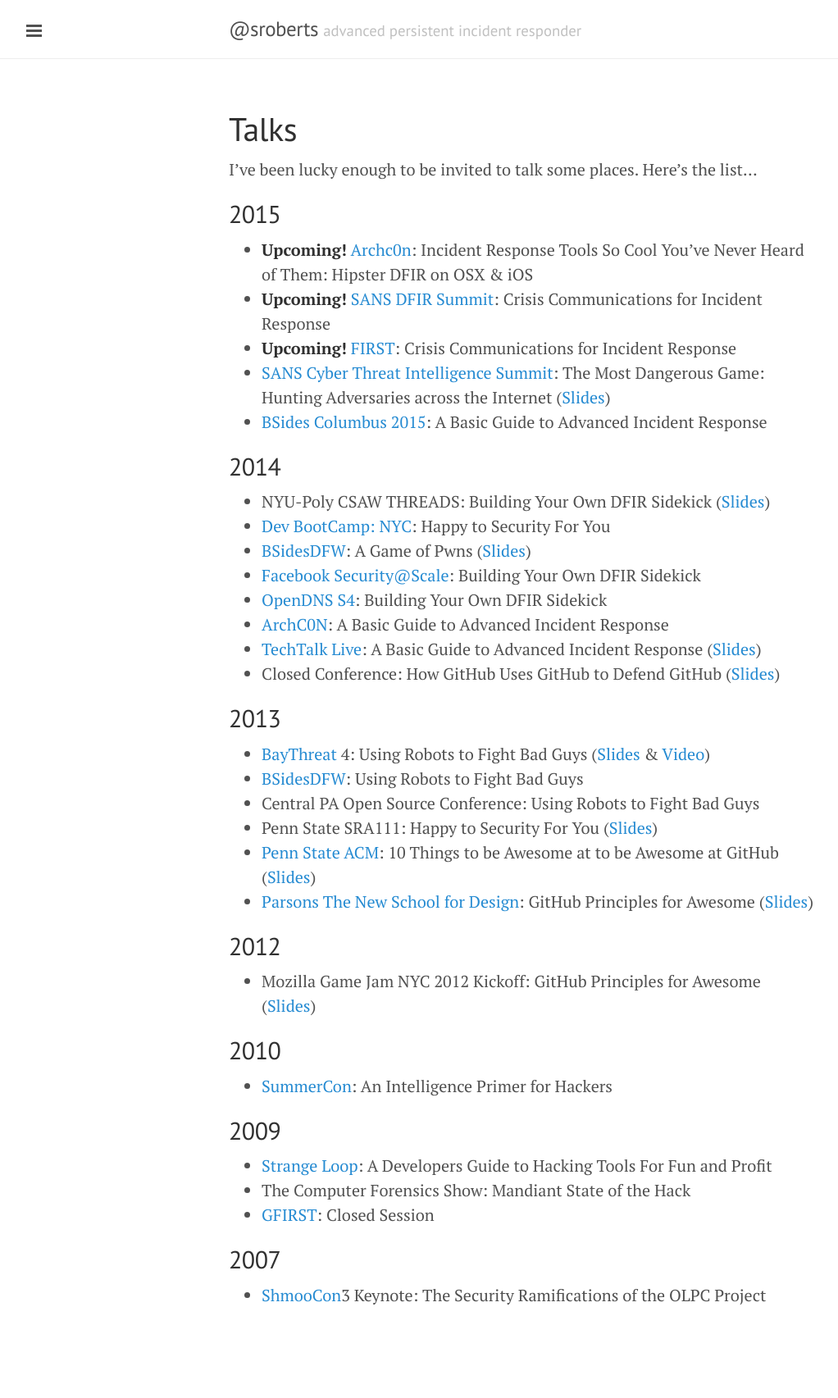
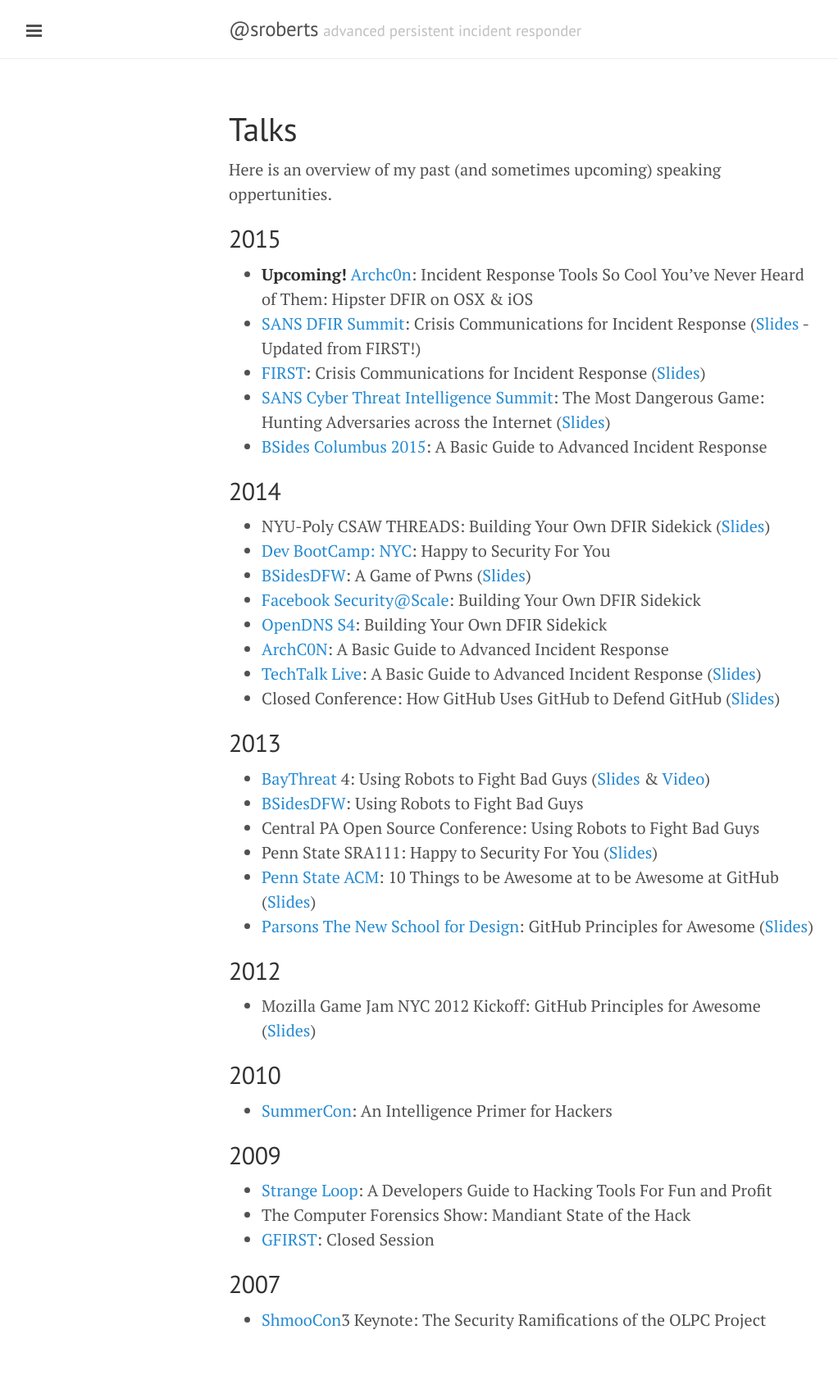
Before and after one commit to sroberts/sroberts.github.io, a Jekyll site: the page built from talks.md, in a window 1280 px wide. Shown: the whole page at 82% size, without its empty margins (1-1023 px from the left). Built offline with Jekyll 4.4.1, drawn with Linux system fonts in a browser that asks for light colours; nearby versions of some CDN libraries; before the commit the page ends 1675 px from its top, so only the background shows below that.

Commit message:
updated speaking schedule

```diff
--- a/talks.md
+++ b/talks.md
@@ -3,16 +3,12 @@
 title: Talks
 ---
 
-<!--<p class="message">
-  Hey there! This page is included in Hyde as an example. Feel free to customize it for your own use upon downloading. Carry on!
-</p>-->
-
-I've been lucky enough to be invited to talk some places. Here's the list...
+Here is an overview of my past (and sometimes upcoming) speaking oppertunities.
 
 ## 2015
 - __Upcoming!__ [Archc0n](http://www.archc0n.org/): Incident Response Tools So Cool You've Never Heard of Them: Hipster DFIR on OSX & iOS
-- __Upcoming!__ [SANS DFIR Summit](http://www.sans.org/event/digital-forensics-summit-2015): Crisis Communications for Incident Response
-- __Upcoming!__ [FIRST](http://www.first.org/conference/2015): Crisis Communications for Incident Response
+- [SANS DFIR Summit](http://www.sans.org/event/digital-forensics-summit-2015): Crisis Communications for Incident Response ([Slides](https://speakerdeck.com/sroberts/crisis-communication-for-incident-response) - Updated from FIRST!)
+- [FIRST](http://www.first.org/conference/2015): Crisis Communications for Incident Response ([Slides](https://speakerdeck.com/sroberts/crisis-communications-for-incident-response-first15))
 - [SANS Cyber Threat Intelligence Summit](https://www.sans.org/event/sans-cyber-threat-intelligence-summit): The Most Dangerous Game: Hunting Adversaries across the Internet ([Slides](https://speakerdeck.com/sroberts/the-most-dangerous-game))
 - [BSides Columbus 2015](http://www.securitybsides.com/w/page/81789821/BSidesCMH2015): A Basic Guide to Advanced Incident Response
 
```
